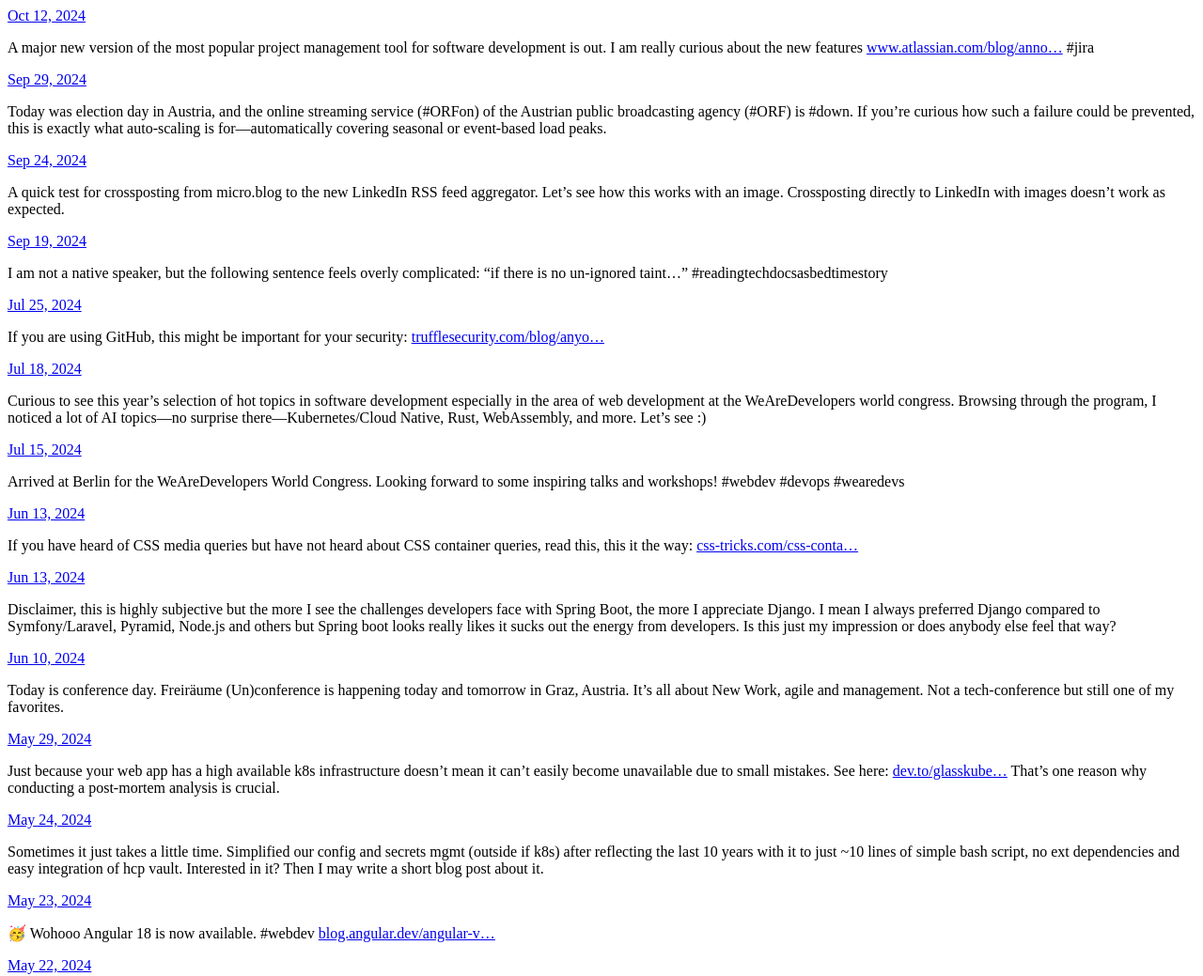
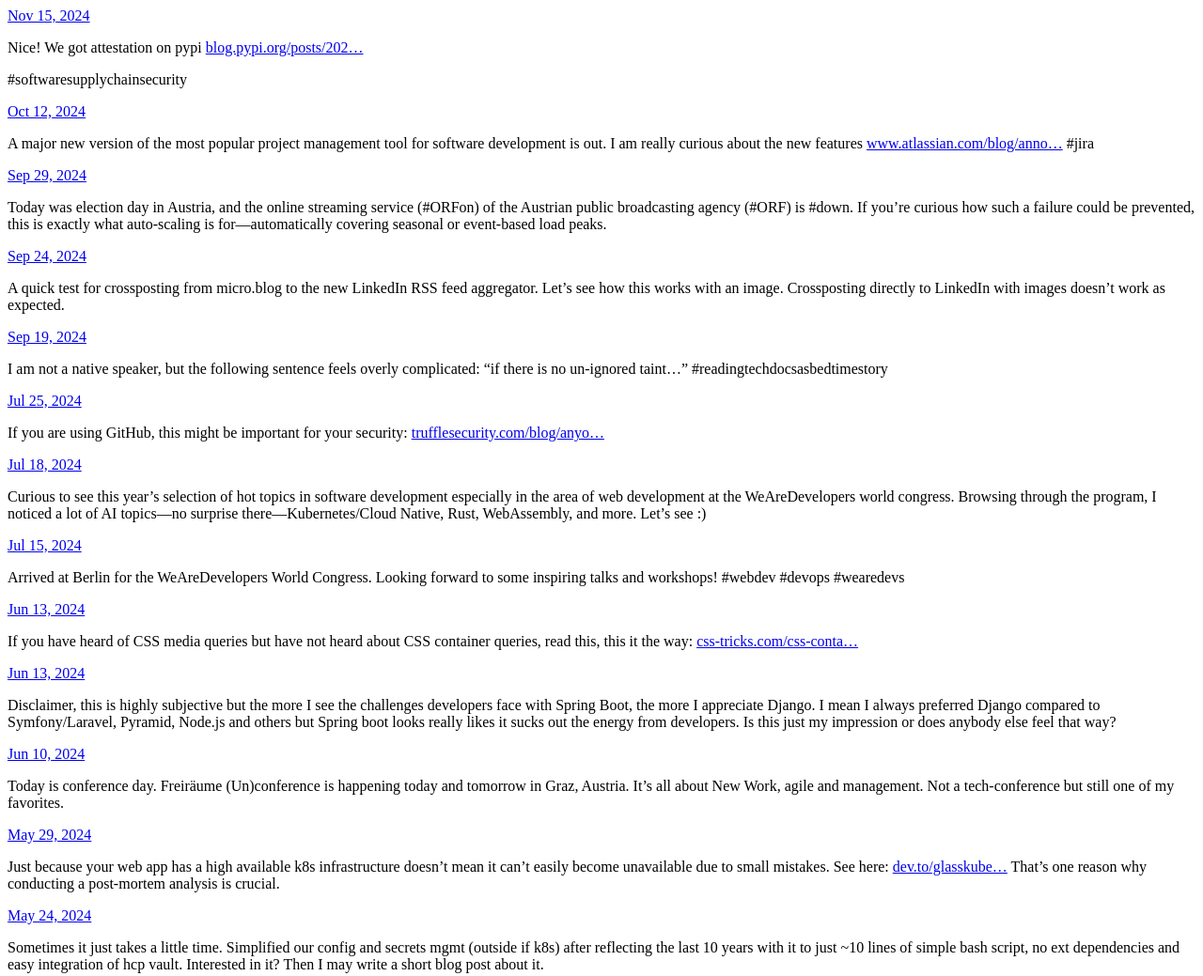
Before and after one commit to ceelian/www-ceelian-net, a plain HTML site: page index.html in a window 1280 px wide. Shown: the top 1039 px of the page at 94% size. Drawn offline with Linux system fonts and the light colour scheme.

Commit message:
Archiving from Micro.blog.

```diff
--- a/index.html
+++ b/index.html
@@ -21,6 +21,18 @@
 <div class="h-feed">
 
 
+
+	  <div class="h-entry">
+
+
+		<a href="https://ceelian.net/2024/11/15/nice-we-got.html" class="u-url"><time class="dt-published" datetime="2024-11-15 22:43:30 &#43;0200">Nov 15, 2024</time></a>
+
+		<div class="e-content">
+			 <p>Nice! We got attestation on pypi <a href="https://blog.pypi.org/posts/2024-11-14-pypi-now-supports-digital-attestations/">blog.pypi.org/posts/202&hellip;</a></p>
+<p>#softwaresupplychainsecurity</p>
+
+		</div>
+	  </div>
 
 	  <div class="h-entry">
 
```
